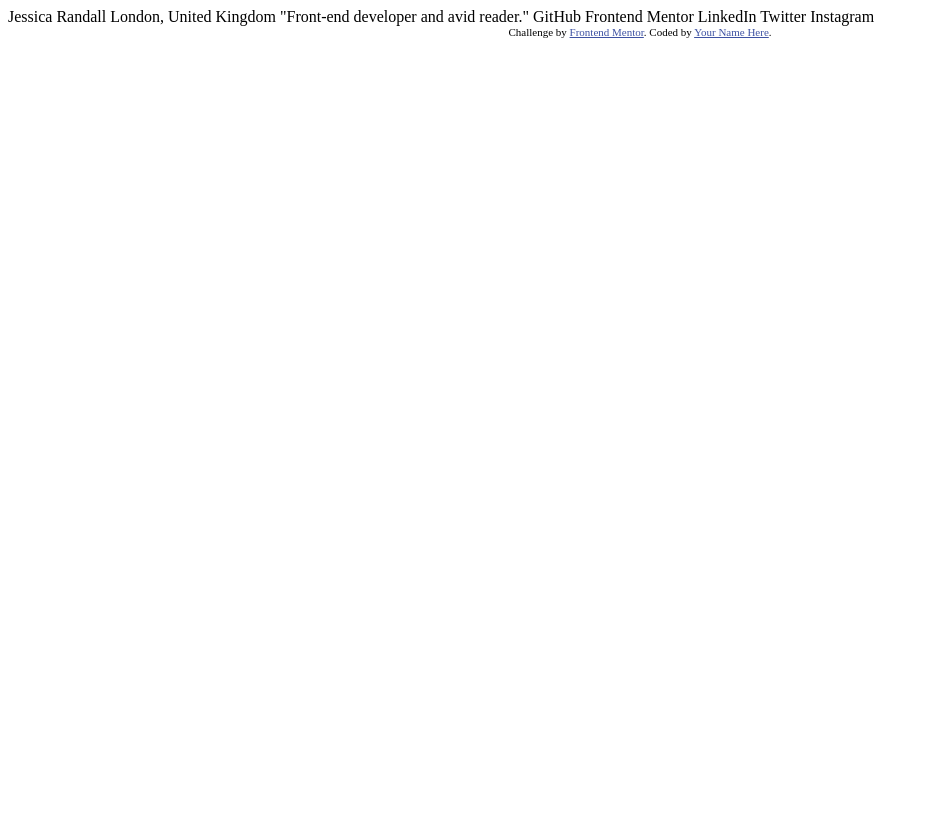
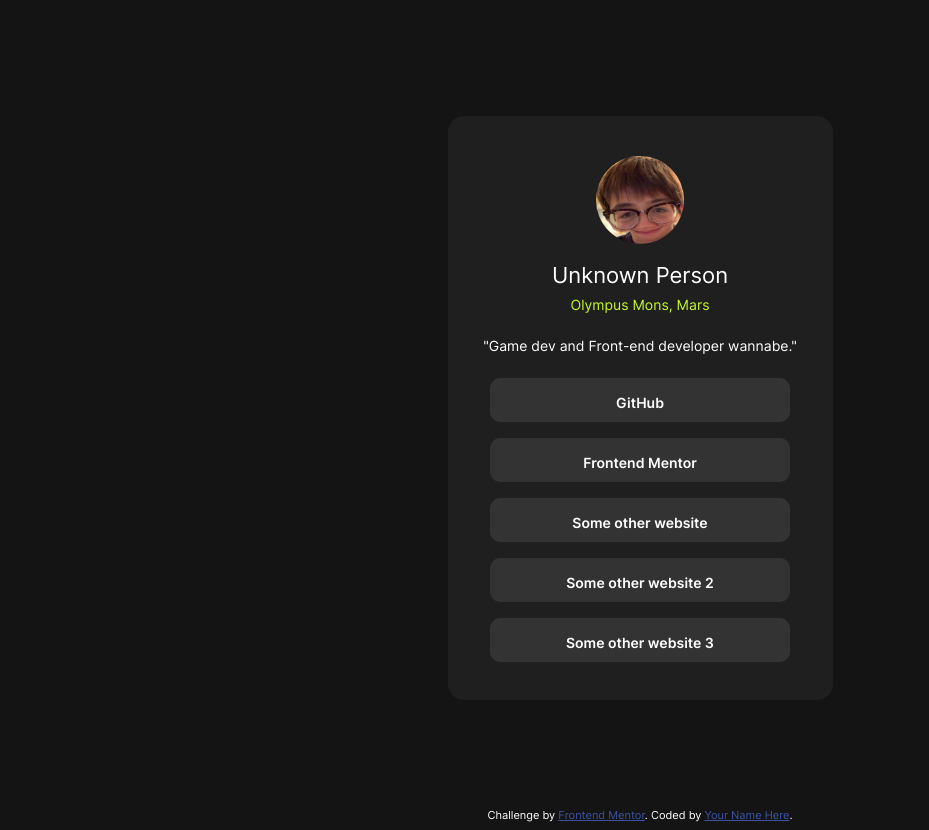
Before and after one commit to yarsvent/project-social-links, a plain HTML site: page index.html in a window 1280 px wide. Shown: the whole page, without its empty margins (0-929 px from the left). Before the commit the page ends 800 px from the top, so only its background shows below. Drawn offline with Linux system fonts and the light colour scheme.

Commit message:
Finish design and README.

```diff
--- a/index.html
+++ b/index.html
@@ -5,30 +5,35 @@
   <meta name="viewport" content="width=device-width, initial-scale=1.0"> <!-- displays site properly based on user's device -->
 
   <link rel="icon" type="image/png" sizes="32x32" href="./assets/images/favicon-32x32.png">
+  <link rel="stylesheet" href="main.css">
 
   <title>Frontend Mentor | Social links profile</title>
 
-  <!-- Feel free to remove these styles or customise in your own stylesheet 👍 -->
   <style>
     .attribution { font-size: 11px; text-align: center; }
     .attribution a { color: hsl(228, 45%, 44%); }
   </style>
 </head>
 <body>
+  <main>
+    <div class="card-container">
+      <div class="profile-card" aria-labelledby="my-name">
+        <img src="assets/images/yorik.jpg" alt="My picture" width="88" height="88">
+        <h1 id="profile-name">Unknown Person</h1>
+        <p id="profile-location">Olympus Mons, Mars</p>
+        <q>Game dev and Front-end developer wannabe.</q>
+        <a class="profile-button" href="https://github.com/yarsvent" target="_blank">GitHub</a>
+        <a class="profile-button" href="https://www.frontendmentor.io/profile/yarsvent" target="_blank">Frontend Mentor</a>
+        <a class="profile-button" href="#" target="_blank">Some other website</a>
+        <a class="profile-button" href="#" target="_blank">Some other website 2</a>
+        <a class="profile-button" href="#" target="_blank">Some other website 3</a>
+      </div>
+    </div>
+  </main>
 
-  Jessica Randall
-  London, United Kingdom
-  "Front-end developer and avid reader."
-
-  GitHub
-  Frontend Mentor
-  LinkedIn
-  Twitter
-  Instagram
-
-  <div class="attribution">
+  <footer class="attribution">
     Challenge by <a href="https://www.frontendmentor.io?ref=challenge" target="_blank">Frontend Mentor</a>.
     Coded by <a href="#">Your Name Here</a>.
-  </div>
+  </footer>
 </body>
 </html>
--- /dev/null
+++ b/main.css
@@ -0,0 +1,95 @@
+:root {
+  --green: hsl(75, 94%, 57%);
+  --grey700: hsl(0, 0%, 20%);
+  --grey800: hsl(0, 0%, 12%);
+  --grey900: hsl(0, 0%, 8%);
+}
+@font-face {
+    font-family: Inter;
+    src: url('assets/fonts/static/Inter-Regular.ttf');
+}
+@font-face {
+  font-family: Inter;
+  font-weight: 600;
+  src: url('assets/fonts/static/Inter-SemiBold.ttf');
+}
+@font-face {
+  font-family: Inter;
+  font-weight: 700;
+  src: url('assets/fonts/static/Inter-Bold.ttf');
+}
+body {
+  font-size: 0.875rem;
+  font-family: Inter;
+  background-color: var(--grey900);
+  color: white;
+}
+.card-container {
+  display: flex;
+  justify-content: center;
+  align-items: center;
+  height: 100vh;
+}
+.profile-card {
+  display: inline-block;
+  width: 24.0625rem;
+  height: 36.5rem;
+  border-radius: 1rem;
+  background-color: var(--grey800);
+  text-align: center;
+}
+@media (max-width: 26rem) {
+  .profile-card {
+    max-width: calc(100% - 2rem);
+  }
+  .profile-button {
+    max-width: calc(100% - 2rem);
+  }
+}
+.profile-card > * {
+  margin-inline: 1rem;
+}
+.profile-card > img {
+  border-radius: 50%;
+  margin-top: 2.5rem;
+}
+.profile-card > h1 {
+  font-size: 1.375rem;
+  font-weight: 500;
+  margin-bottom: 0.5rem;
+}
+#profile-location {
+  margin-top: 0;
+  color: var(--green);
+  margin-bottom: 1.5rem;
+}
+.profile-card > q {
+  display: inline-block;
+  quotes: '"' '"';
+  width: calc(100% - 2rem);
+}
+.profile-button {
+  display: inline-block;
+  width: 18.75rem;
+  height: 2.75rem;
+  box-sizing: border-box;
+  margin-top: 1rem;
+  padding: 1rem 0;
+  border-radius: 0.625rem;
+  background-color: var(--grey700);
+  text-decoration: none;
+  color: white;
+  font-weight: 600;
+  overflow: hidden;
+  white-space: nowrap;
+  text-overflow: ellipsis;
+  vertical-align: top;
+  transition: 0.3s;
+}
+q + .profile-button {
+  margin-top: 1.5rem;
+}
+.profile-button:hover {
+  background-color: var(--green);
+  color: var(--grey900);
+}
```
Also changed, not shown: assets/images/yorik.jpg (added), screenshots/desktop.png (added), screenshots/mobile.png (added), 2 other files.
